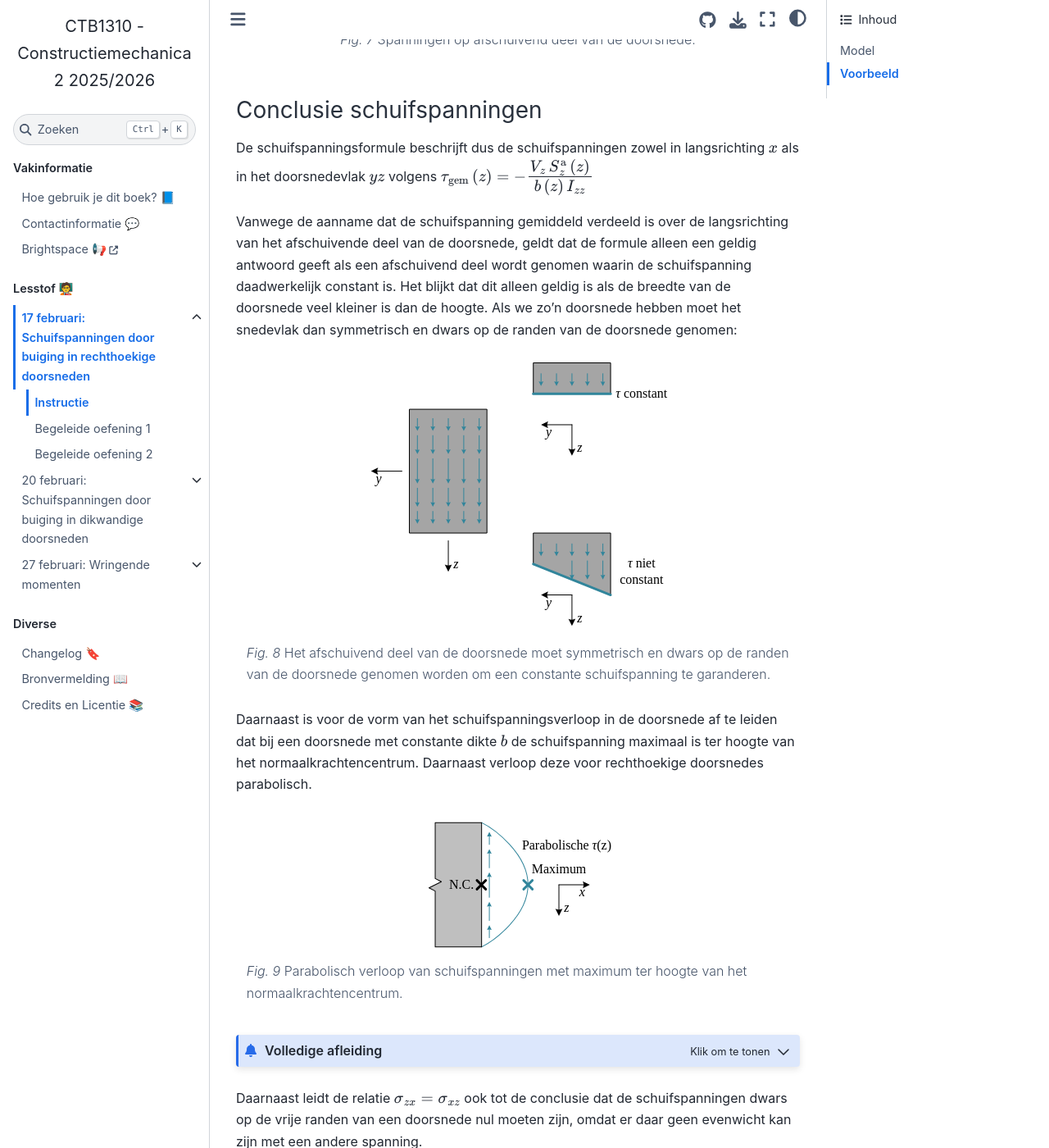
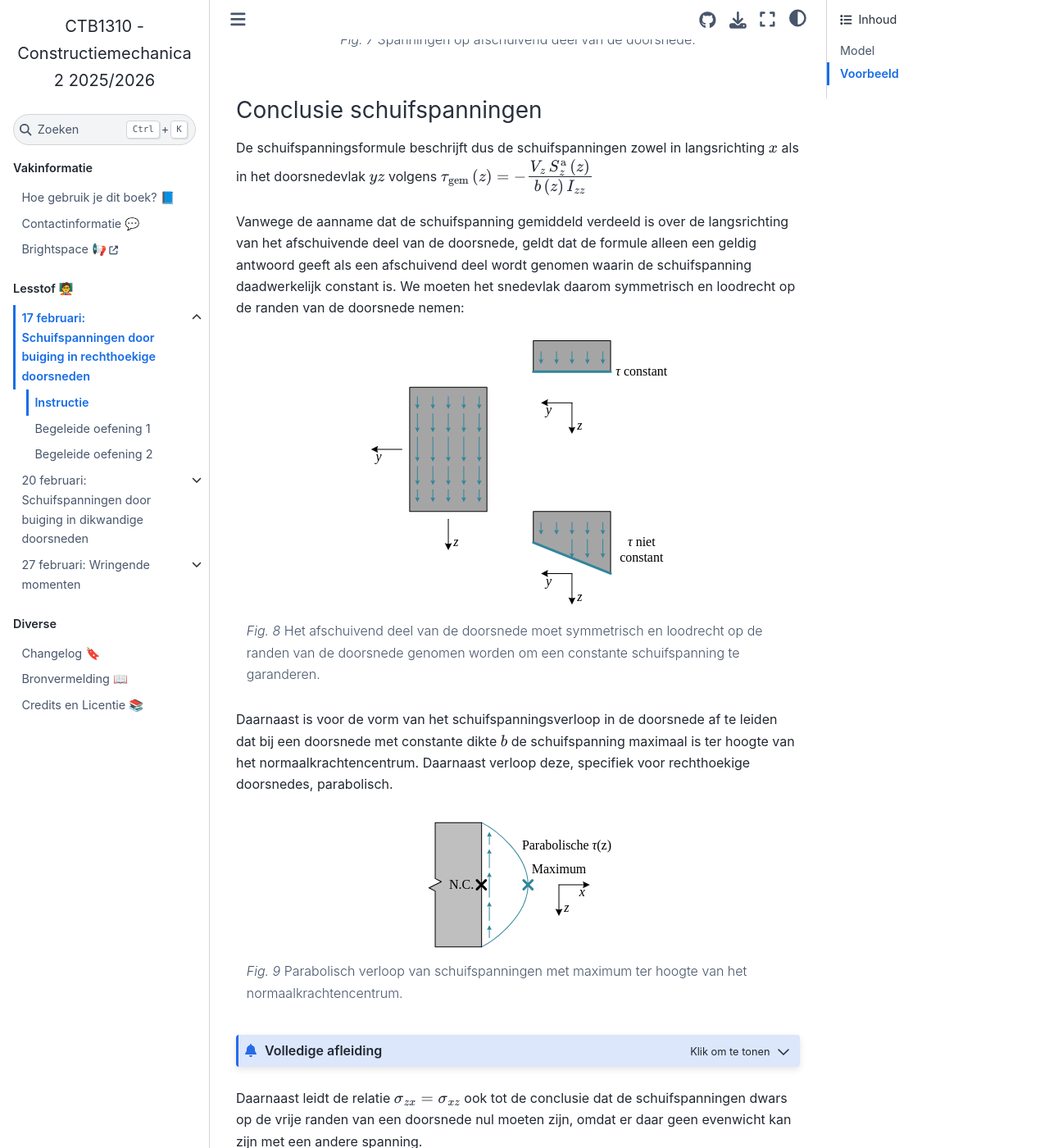
Before and after one commit to TUDelft-books/CTB1310, a Jupyter Book: the page built from book/shear_rect/instructie.md, in a window 1280 px wide and 1400 px high, scrolled down 4454 px. Shown: the whole window at 82% size. Built offline with Jupyter Book 1.0.4 settings and Sphinx 7.4.7 and the Sphinx Book theme 1.1.4, drawn with Linux system fonts in a browser that asks for light colours; comment, search, counter and statistics services are not loaded; some of the changed text lies outside the part shown.

Commit message:
Update instructie.md

````diff
--- a/book/shear_rect/instructie.md
+++ b/book/shear_rect/instructie.md
@@ -162,16 +162,16 @@ Spanningen op afschuivend deel van de doorsnede.
 
 De schuifspanningsformule beschrijft dus de schuifspanningen zowel in langsrichting $x$ als in het doorsnedevlak $yz$ volgens $\tau_{\rm{gem}} \left( z \right) = -\cfrac{V_{z} \, S_{z}^{\rm{a}} \left( z \right)}{b \left(z \right) \, I_{zz}}$
 
-Vanwege de aanname dat de schuifspanning gemiddeld verdeeld is over de langsrichting van het afschuivende deel van de doorsnede, geldt dat de formule alleen een geldig antwoord geeft als een afschuivend deel wordt genomen waarin de schuifspanning daadwerkelijk constant is. Het blijkt dat dit alleen geldig is als de breedte van de doorsnede veel kleiner is dan de hoogte. Als we zo'n doorsnede hebben moet het snedevlak dan symmetrisch en dwars op de randen van de doorsnede genomen:
+Vanwege de aanname dat de schuifspanning gemiddeld verdeeld is over de langsrichting van het afschuivende deel van de doorsnede, geldt dat de formule alleen een geldig antwoord geeft als een afschuivend deel wordt genomen waarin de schuifspanning daadwerkelijk constant is. We moeten het snedevlak daarom symmetrisch en loodrecht op de randen van de doorsnede nemen:
 
 ```{figure} ./instructie_data/constant.svg
 :align: center
 :source: https://github.com/Structural-Mechanics-CEG/mechanics-figures-source/tree/main/shear_rect
 
-Het afschuivend deel van de doorsnede moet symmetrisch en dwars op de randen van de doorsnede genomen worden om een constante schuifspanning te garanderen.
+Het afschuivend deel van de doorsnede moet symmetrisch en loodrecht op de randen van de doorsnede genomen worden om een constante schuifspanning te garanderen.
 ```
 
-Daarnaast is voor de vorm van het schuifspanningsverloop in de doorsnede af te leiden dat bij een doorsnede met constante dikte $b$ de schuifspanning maximaal is ter hoogte van het normaalkrachtencentrum. Daarnaast verloop deze voor rechthoekige doorsnedes parabolisch.
+Daarnaast is voor de vorm van het schuifspanningsverloop in de doorsnede af te leiden dat bij een doorsnede met constante dikte $b$ de schuifspanning maximaal is ter hoogte van het normaalkrachtencentrum. Daarnaast verloop deze, specifiek voor rechthoekige doorsnedes, parabolisch.
 
 ```{figure} ./instructie_data/parabolisch.svg
 :align: center
@@ -207,7 +207,7 @@ Daarnaast leidt de relatie $\sigma_{zx} = \sigma_{xz}$ ook tot de conclusie dat
 Spanningen op randen zijn nul loodrecht op de rand.
 ```
 
-Tot slot kunnen we de formule simplificeren door het teken direct te relateren aan de richting van de snedekracht. De resultante van de schuifspanning werkt namelijk altijd in de richting van de snedekracht. We kunnen daarmee de formule herschrijven naar: $\tau_{\rm{gem}} \left( z \right) = \left| \cfrac{V_{z} \, S_{z}^{\rm{a}} \left( z \right)}{b \left(z \right) \, I_{zz}} \right|$.
+Tot slot kunnen we de formule simplificeren door het teken direct te relateren aan de richting van de snedekracht. De resultante van de schuifspanning werkt namelijk altijd in de richting van de snedekracht. We kunnen daarmee de formule herschrijven naar: $\tau_{\rm{gem}} \left( z \right) = \cfrac{\left|  V_{z} \, S_{z}^{\rm{a}} \left( z \right) \right|}{b \left(z \right) \, I_{zz}} $.
 
 ```{figure} ./instructie_data/richtingen.svg
 :align: center
@@ -222,7 +222,7 @@ Daarmee kunnen we de volgende aanpak beschrijven voor het bepalen van het schuif
 :nonumber: true
 
 1. Bereken de snedekracht $V_z$ in de doorsnede.
-2. Neem een aantal karakteristieke afschuivend delen waarin de schuifspanningen constant zijn en bepaal de schuifspanningen op deze delen met $\tau_{\rm{gem}} \left( z \right) = \left| - \cfrac{V_{z} \, S_{z}^{\rm{a}} \left( z \right)}{b \left(z \right) \, I_{zz}} \right|$. Het afschuivende deel door het normaalkrachtencentrum geeft de maximale schuifspanning. Leid het teken af van de schuifspanningen af aan de hand van de richting van de snedekracht.
+2. Neem een aantal karakteristieke afschuivend delen waarin de schuifspanningen constant zijn en bepaal de schuifspanningen op deze delen met $\tau_{\rm{gem}} \left( z \right) = \cfrac{ \left| V_{z} \, S_{z}^{\rm{a}} \left( z \right)\right|}{b \left(z \right) \, I_{zz}}$. Het afschuivende deel door het normaalkrachtencentrum geeft de maximale schuifspanning. Leid het teken af van de schuifspanningen af aan de hand van de richting van de snedekracht.
 3. Teken het schuifspanningsprofiel in bijvoorbeeld het $x,z$-assenstelsel. Voor een rechthoekige doorsnede verloopt dit parabolisch.
 
 ::::::
@@ -302,8 +302,8 @@ Daarmee kunnen we de maximale schuifspanning bepalen:
 
 $$
 \begin{align*}
-\tau_{\rm{max}} &= \left| \cfrac{V_{z} \, S_{z}^{\rm{a}} \left( 0 \right)}{b \, I_{zz}} \right| \\
-&= \left| \cfrac{30000 \, \cdot -506250}{125 \cdot 60750000} \right| \\
+\tau_{\rm{max}} &= \cfrac{\left|V_{z} \, S_{z}^{\rm{a}} \left( 0 \right)\right|}{b \, I_{zz}} \\
+&= \cfrac{\left| 30000 \, \cdot -506250 \right|}{125 \cdot 60750000} \\
 &= 2 \, \rm{MPa}
 \end{align*}
 $$
````
Also changed, not shown: other parts of book/shear_rect/instructie.md (+2 -2 lines).
